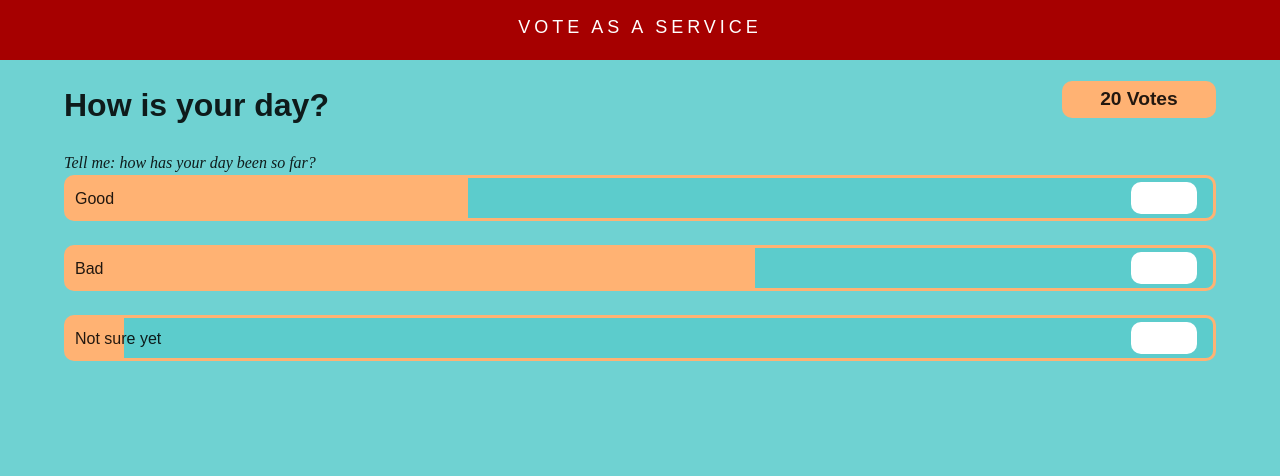
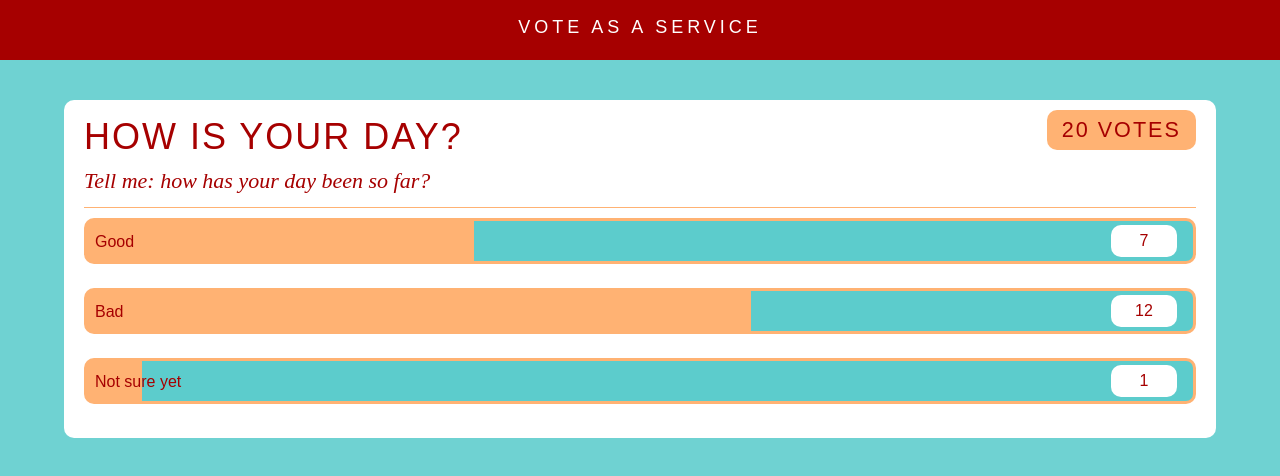
Before and after one commit to d023975/myreactapp, a React (Create React App) app: page / in a window 1280 px wide. Shown: the top 476 px of the page. Built offline with nearby package versions, Linux system fonts and the light colour scheme.

Commit message:
store and update state

```diff
--- a/src/components/ChoiceBar.js
+++ b/src/components/ChoiceBar.js
@@ -1,8 +1,7 @@
 import React from 'react';
-import styles from "./ChoiceBar.module.css";
+import styles from './ChoiceBar.module.css';
 
 export default function ChoiceBar({ title, percent, count, onClickHandler }) {
-
 	return (
 		<div className={styles.ChoiceBar} onClick={onClickHandler}>
 			<div className={styles.Progress} style={{ width: percent + '%' }}>
--- a/src/components/VotingComponent.js
+++ b/src/components/VotingComponent.js
@@ -1,30 +1,39 @@
 import React from 'react';
 import ChoiceBar from './ChoiceBar';
+//object destructuring in function signature
+//get vote and not all properties
+export default function VotingComponent({ vote: firstVote }) {
 
-export default function VotingComponent({ vote }) {
-	const totalVotes = vote.choices.reduce((prev, curr) => prev + curr.count, 0);
+	const [ vote, setVote ] = React.useState(firstVote);
+	const totalVotes = vote.choices.reduce((acc, curr) => acc + curr.count, 0);
+
+	function registerChoice(choice) {
+		setVote({
+      ...vote, // destructure object, title and escription goes here
+      choices: vote.choices.map((c) => (choice.id !== c.id ? c : { ...choice, // id + title
+                                                                    count: choice.count + 1 })) //count
+		});
+	}
 
 	return (
-		<div clasName="Row VotingRow Spacer">
+		<div className="Row VotingRow Spacer">
 			<div className="Head">
 				<h1 className="Title">
 					{vote.title}
 					<div className="Badge">{totalVotes} Votes</div>
 				</h1>
 				<div className="Description Emphasis">{vote.description}</div>
+			</div>
 			<div>
-                    {
-                        vote.choices.map(
-                            choice => (
+				{vote.choices.map((choice) => (
 					<ChoiceBar
 						key={choice.id}
 						title={choice.title}
 						percent={choice.count * (100 / totalVotes)}
+						count={choice.count}
+						onClickHandler={() => registerChoice(choice)}
 					/>
-                            )
-                        )
-                    }
-				</div>
+				))}
 			</div>
 		</div>
 	);
--- a/src/index.js
+++ b/src/index.js
@@ -7,7 +7,7 @@
 import * as serviceWorker from './serviceWorker';
 
 // Sample data
-const vote = {
+const initialVote = {
 	title: 'How is your day?',
 	description: 'Tell me: how has your day been so far?',
 	choices: [
@@ -17,9 +17,9 @@
 	]
 };
 
-ReactDOM.render(
+ReactDOM.render( //pass initial vote data into vote
 	<App>
-		<VotingComponent vote={vote} />
+		<VotingComponent vote={initialVote} />
 	</App>,
 	document.getElementById('root')
 );
```
Lines whose indentation alone changed are shown as unchanged.
